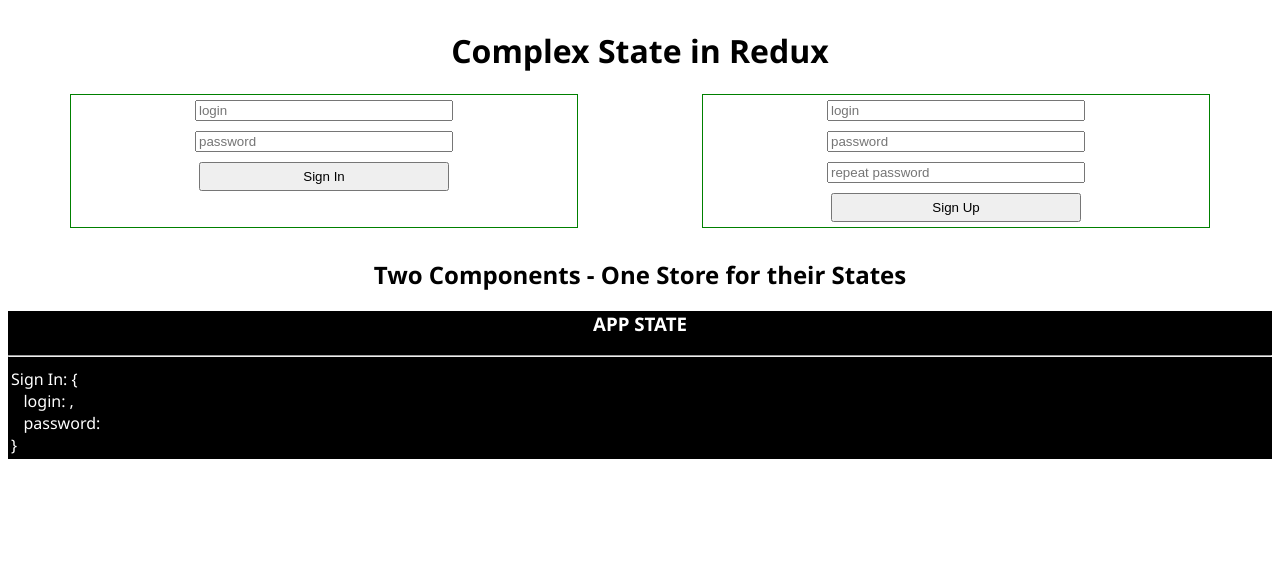
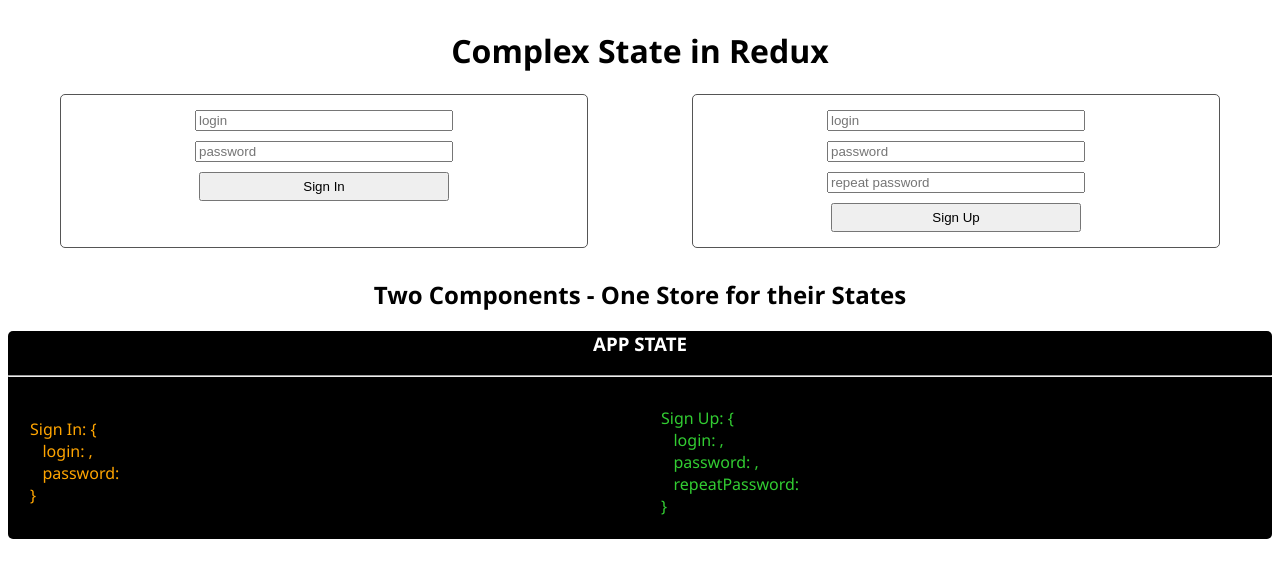
Before and after one commit to AlexDyksa/Complex-State-In-Redux, a React (Create React App) app: page / in a window 1280 px wide. Shown: the top 578 px of the page. Built offline with nearby package versions, Linux system fonts and the light colour scheme.

Commit message:
styled components

```diff
--- a/src/App.css
+++ b/src/App.css
@@ -10,5 +10,7 @@
 
 .app__col {
     width: 40%;
-    border: 1px solid green;
+    border: 1px solid #555;
+    padding: 10px;
+    border-radius: 5px;
 }
--- a/src/components/Outputs/index.js
+++ b/src/components/Outputs/index.js
@@ -3,8 +3,8 @@
 
 class Outputs extends Component {
     render() {
-        const { signIn } = this.props.data;
-        console.log(signIn);
+        const { signIn, signUp } = this.props.data;
+
         return (
             <div className="app__outputs outputs">
                 <h2 className="outputs__title">Two Components - One Store for their States</h2>
@@ -14,11 +14,11 @@
                     <table>
                         <tbody>
                             <tr>
-                                <td>
+                                <td className="outputs-result__left-block">
                                     Sign In: &#123; <br /> &nbsp;&nbsp;&nbsp;login: {signIn.signInLogin}, <br />&nbsp;&nbsp;&nbsp;password: {signIn.signInPassword}<br />&#125;
                                 </td>
-                                <td>
-                                    {/* Sign Up: &#123; <br /> &nbsp;&nbsp;&nbsp;login: {signUp.signUpLogin}, <br />&nbsp;&nbsp;&nbsp;password: {signUp.signUpPassword},<br />&nbsp;&nbsp;&nbsp;{signUp.signUp.repeatPassword}<br />&#125; */}
+                                <td className="outputs-result__right-block">
+                                    Sign Up: &#123; <br /> &nbsp;&nbsp;&nbsp;login: {signUp.signUpLogin}, <br />&nbsp;&nbsp;&nbsp;password: {signUp.signUpPassword},<br />&nbsp;&nbsp;&nbsp;repeatPassword: {signUp.signUpRepeatPassword}<br />&#125;
                                 </td>
                             </tr>
                         </tbody>
--- a/src/components/Outputs/styles.css
+++ b/src/components/Outputs/styles.css
@@ -9,12 +9,25 @@
 .outputs__result {
     background: #000;
     color: #fff;
+    border-radius: 5px;
 }
 
 .outputs__result table {
     width: 100%;
 }
 
+.outputs__result table td {
+    width: 45%;
+    padding: 20px;
+}
+
 .outputs-result__title {
     text-align: center;
 }
+
+.outputs-result__left-block {
+    color: orange;
+}
+.outputs-result__right-block {
+    color: limegreen
+}
```
